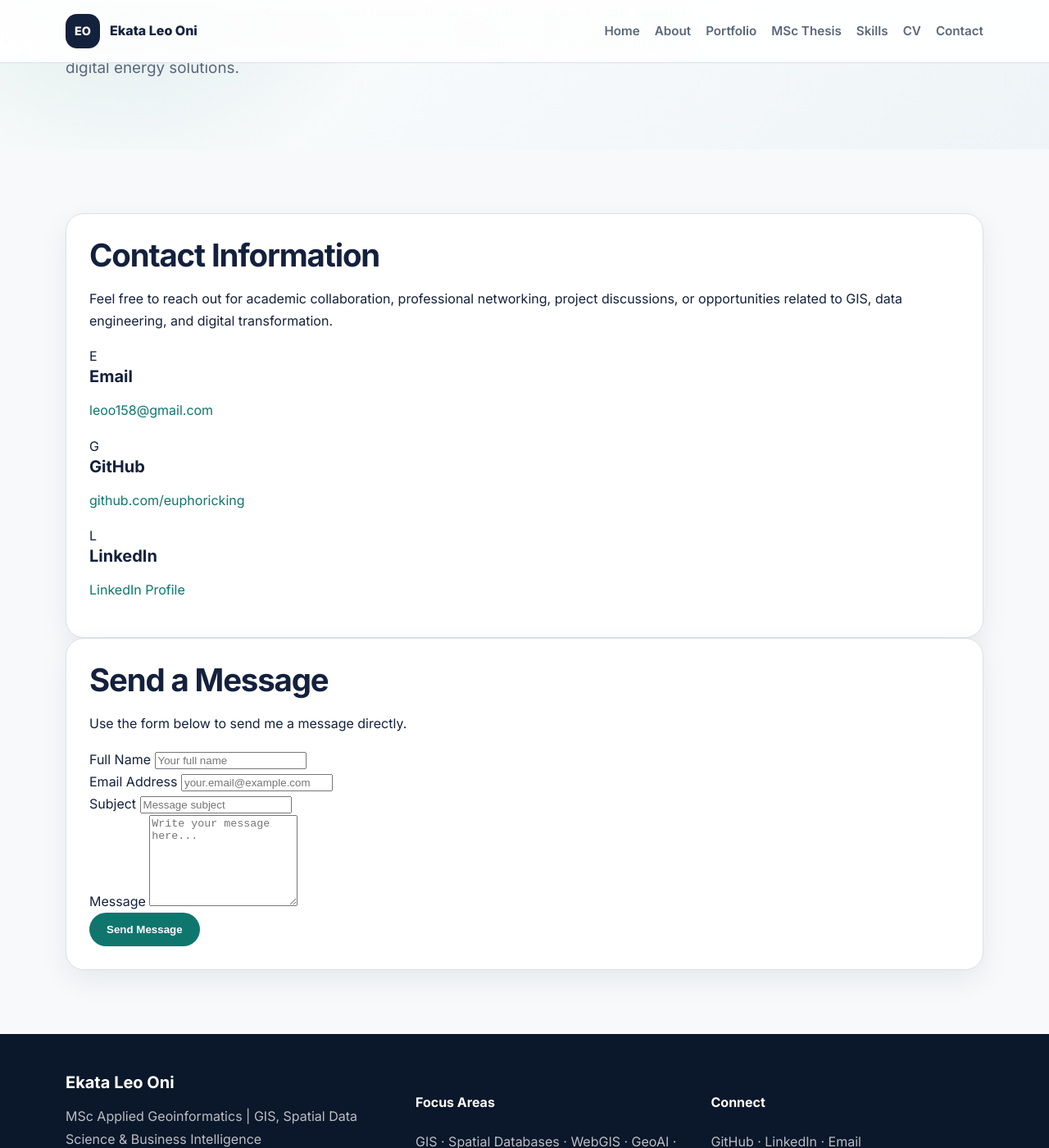
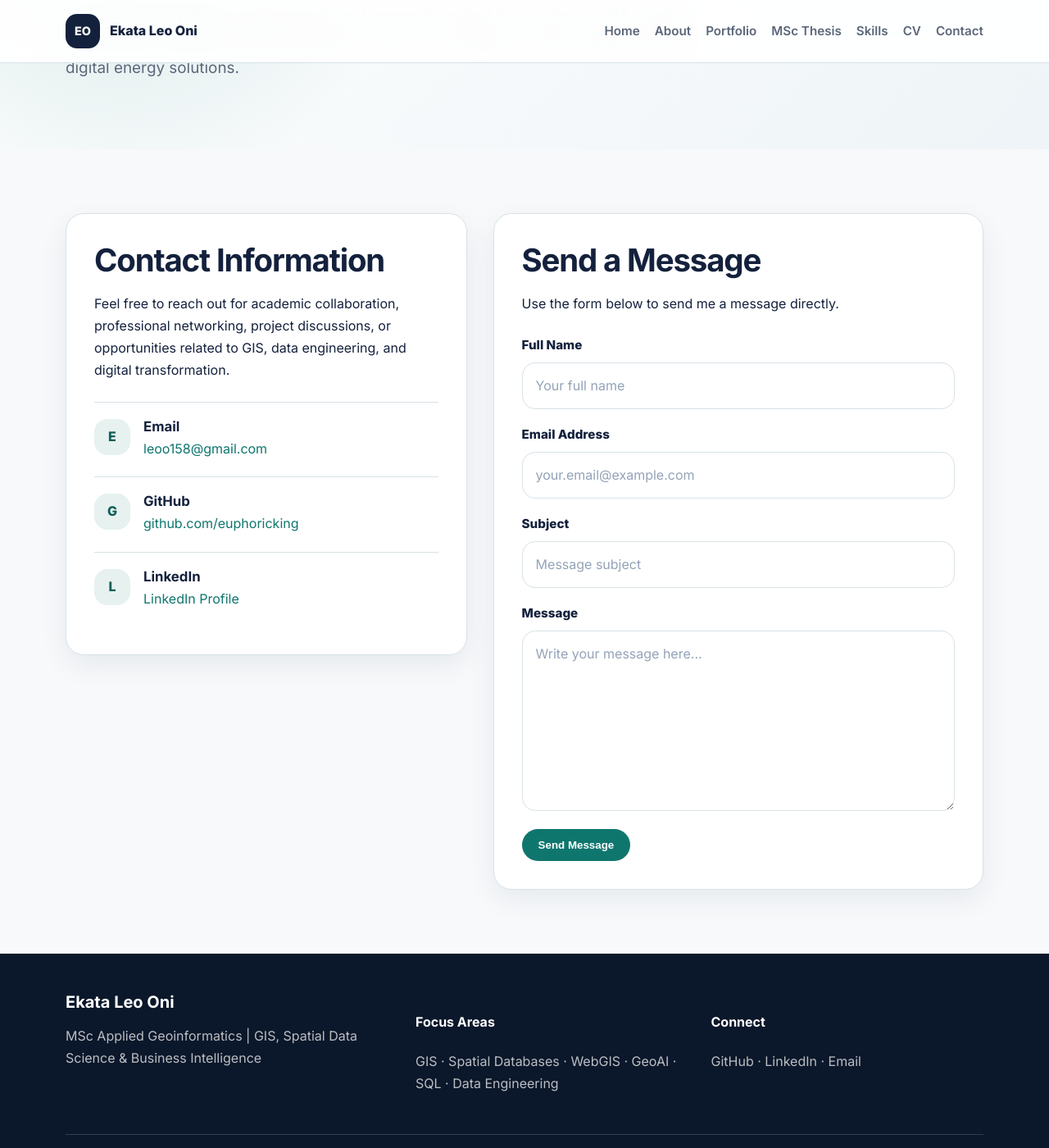
Before and after one commit to euphoricking/euphoricking.github.io, a Jekyll site: the page built from contact.md, in a window 1280 px wide and 1400 px high, scrolled down 282 px. Shown: the whole window at 82% size. Built offline with Jekyll 4.4.1, drawn with Linux system fonts in a browser that asks for light colours.

Commit message:
Add styles for contact page layout and form

```diff
--- a/assets/css/style.scss
+++ b/assets/css/style.scss
@@ -787,3 +787,121 @@ h3 {
     grid-template-columns: 1fr;
   }
 }
+
+
+
+/* Contact page form layout */
+
+.contact-page-grid {
+  display: grid;
+  grid-template-columns: 0.9fr 1.1fr;
+  gap: 32px;
+  align-items: start;
+}
+
+.contact-info-card,
+.contact-form-card {
+  padding: 34px;
+}
+
+.contact-detail {
+  display: flex;
+  gap: 16px;
+  align-items: flex-start;
+  padding: 20px 0;
+  border-top: 1px solid var(--border);
+}
+
+.contact-detail:first-of-type {
+  margin-top: 24px;
+}
+
+.contact-icon {
+  display: grid;
+  place-items: center;
+  flex: 0 0 44px;
+  width: 44px;
+  height: 44px;
+  border-radius: 16px;
+  background: rgba(15, 118, 110, 0.10);
+  color: var(--accent-dark);
+  font-weight: 900;
+}
+
+.contact-detail h3 {
+  margin-bottom: 4px;
+  font-size: 1.05rem;
+}
+
+.contact-detail p {
+  margin: 0;
+  color: var(--muted);
+}
+
+.contact-form {
+  display: grid;
+  gap: 18px;
+  margin-top: 24px;
+}
+
+.form-group {
+  display: grid;
+  gap: 8px;
+}
+
+.form-group label {
+  font-weight: 800;
+  color: var(--text);
+  font-size: 0.95rem;
+}
+
+.form-group input,
+.form-group textarea {
+  width: 100%;
+  border: 1px solid var(--border);
+  border-radius: 16px;
+  padding: 14px 16px;
+  font: inherit;
+  color: var(--text);
+  background: #ffffff;
+  outline: none;
+  transition: border-color 0.2s ease, box-shadow 0.2s ease;
+}
+
+.form-group input::placeholder,
+.form-group textarea::placeholder {
+  color: #94a3b8;
+}
+
+.form-group input:focus,
+.form-group textarea:focus {
+  border-color: rgba(15, 118, 110, 0.55);
+  box-shadow: 0 0 0 4px rgba(15, 118, 110, 0.10);
+}
+
+.form-group textarea {
+  resize: vertical;
+  min-height: 170px;
+}
+
+.form-button {
+  width: fit-content;
+  border: none;
+  cursor: pointer;
+  margin-top: 4px;
+}
+
+@media (max-width: 900px) {
+  .contact-page-grid {
+    grid-template-columns: 1fr;
+  }
+
+  .contact-info-card,
+  .contact-form-card {
+    padding: 26px;
+  }
+
+  .form-button {
+    width: 100%;
+  }
+}
```
